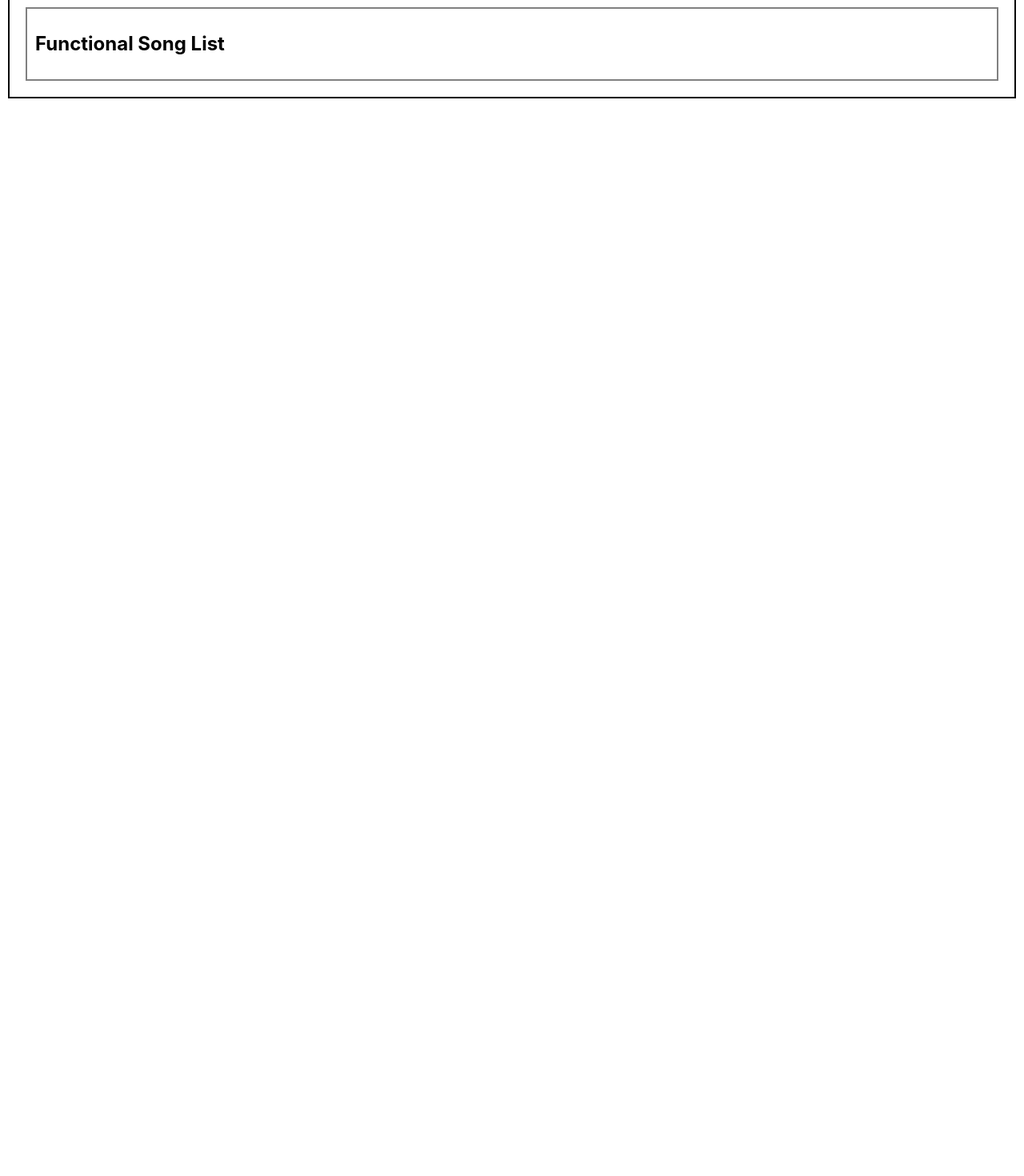
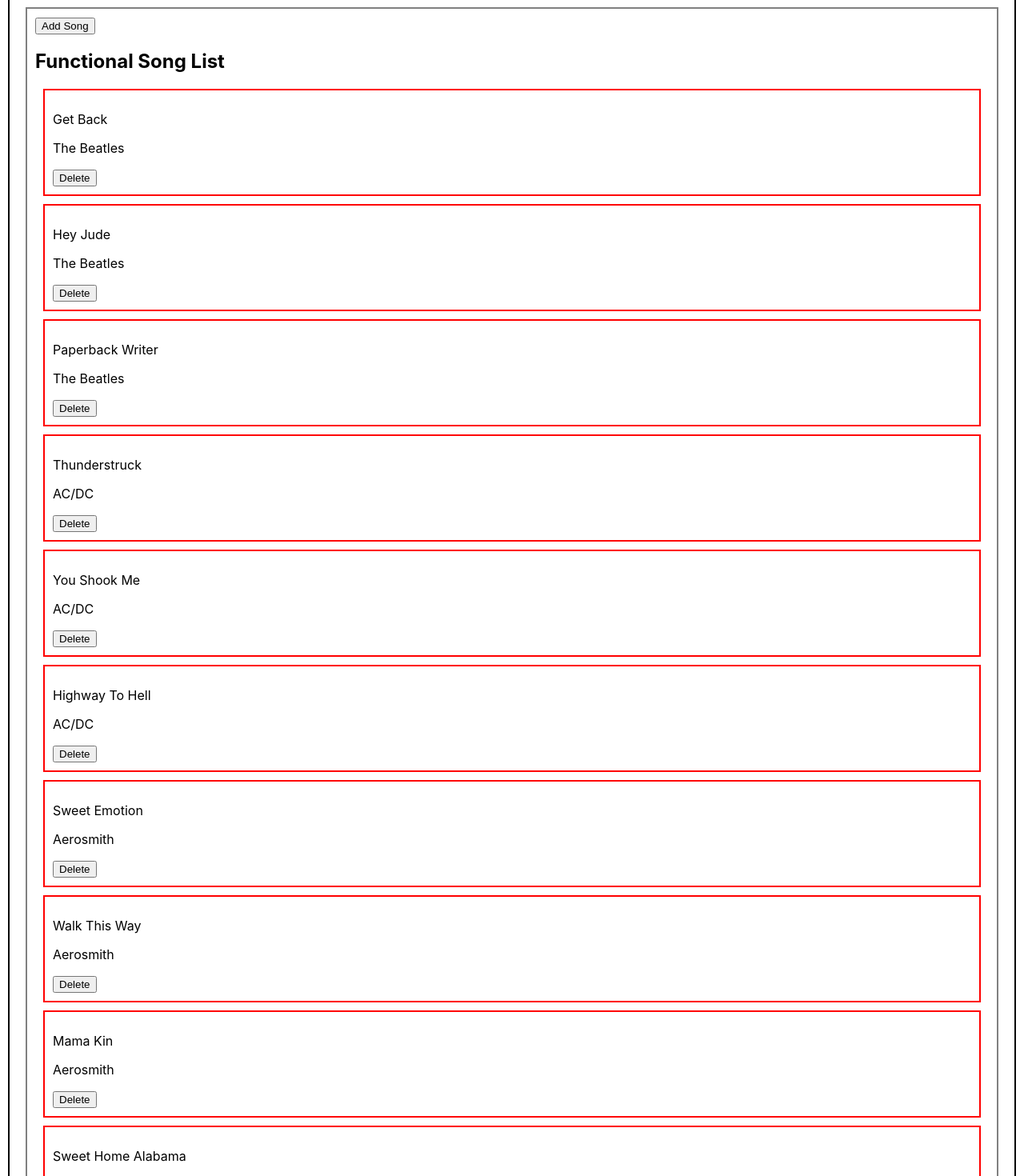
Before and after one commit to TheSteveIsGreat/music-list-app, a React (Create React App) app: page / in a window 1280 px wide. Shown: the part 2020-3490 px from the top of the page at 80% size. Before the commit the page ends 2153 px from the top, so only its background shows below. Built offline with nearby package versions, Linux system fonts and the light colour scheme.

Commit message:
functional components done

```diff
--- a/src/class/ClassSongForm.js
+++ b/src/class/ClassSongForm.js
@@ -43,7 +43,7 @@
 
   render () {
     return (
-      <div>
+      <div className="border">
         <h2>Song Form</h2>
         <form onSubmit={this.handleSubmit}>
           <p>Title:</p>
--- a/src/function/SongForm.js
+++ b/src/function/SongForm.js
@@ -1,9 +1,36 @@
-import React from "react";
+import React, { useState } from "react";
 
-const SongForm = () => {
+const SongForm = (props) => {
+  const [song, SetSong] = useState ({title: '', artist: ''})
+
+  const handleChange = (e) => {
+    SetSong(e.target.value)
+  }
+
+  const handleSubmit = (e) => {
+    //Prevents automatic page load
+    e.preventDefault()
+    //View state
+    console.log(song)
+    //Use addSong to add to list
+    props.addSong(song)
+  }
+
   return (
     <div>
       <h1>Functional Song Form</h1>
+      <div className="border">
+        <h2>Song Form</h2>
+        <form onSubmit={handleSubmit}>
+          <p>Title:</p>
+          <input name="title" value={song.title} onChange={handleChange}/>
+          <p>Artist:</p>
+          <input name="artist" value={song.artist} onChange={handleChange}/>
+          <br/>
+          <br/>
+          <button>Submit</button>
+        </form>
+      </div>
     </div>
   )
 }
--- a/src/function/SongList.js
+++ b/src/function/SongList.js
@@ -1,20 +1,71 @@
 import { useState, useEffect } from "react";
+import SongForm from "./SongForm";
 
 const FunctionalSongList = (props) => {
+  const [showForm, SetShowForm] = useState(false)
+  const [song, SetSong] = useState({title: '', artist: ''})
   //UseEffect to render list on mount
   useEffect(() => {
     console.log('FunctionalSongList UseEffect Mounted')
-  },[])
+  }, [])
 
   //UseState(s) to set song and artist state
-  const [song, setSong] = useState('')
-  const [artist, setArtist] = useState('')
+  const [songs, setSongs] = useState( [
+    { title: 'Get Back', artist: 'The Beatles' },
+    { title: 'Hey Jude', artist: 'The Beatles' },
+    { title: 'Paperback Writer', artist: 'The Beatles' },
+    { title: 'Thunderstruck', artist: 'AC/DC' },
+    { title: 'You Shook Me', artist: 'AC/DC' },
+    { title: 'Highway To Hell', artist: 'AC/DC' },
+    { title: 'Sweet Emotion', artist: 'Aerosmith' },
+    { title: 'Walk This Way', artist: 'Aerosmith' },
+    { title: 'Mama Kin', artist: 'Aerosmith' },
+    { title: 'Sweet Home Alabama', artist: 'Lynyrd Skynyrd' },
+    { title: 'Gimme Three Steps', artist: 'Lynyrd Skynyrd' },
+    { title: 'Free Bird', artist: 'Lynyrd Skynyrd' }])
+
+  // Function to add new song to SongList
+  const addSong = (song) => {
+    //DB Call would normally be here (axios or provider)
+
+    //Update State
+    let updatedSongs = [song, ...songs]
+    setSongs(updatedSongs)
+  }
+
+   // Function to delete songs by filtering out all songs != songTitle
+   const deleteSong = (songTitle) => {
+    //DB Delete Call would normally be here (axios or provider)
+
+    let filteredSongs = songs.filter(s => s.title !== songTitle)
+    {
+      setSongs(filteredSongs)
+    }
+  }
+
+  const renderSongs = () => {
+    return songs.map(s => {
+      return (
+        <div className="border">
+          <p>{s.title}</p>
+          <p>{s.artist}</p>
+          <button>Delete</button>
+        </div>
+      )
+    })
+  }
+
+  //Function to toggle hiding/viewing the SongForm
+  const toggleForm = () => {
+    SetShowForm(!showForm)
+  }
 
   return (
     <div className="border">
+      <button onClick={toggleForm}>{showForm ? 'Hide Form' : 'Add Song'}</button>
+      {showForm && <SongForm addSong={addSong} />}
       <h2>Functional Song List</h2>
-      <p>{song}</p>
-      <p>{artist}</p>
+      {renderSongs()}
     </div>
   )
 }
```
